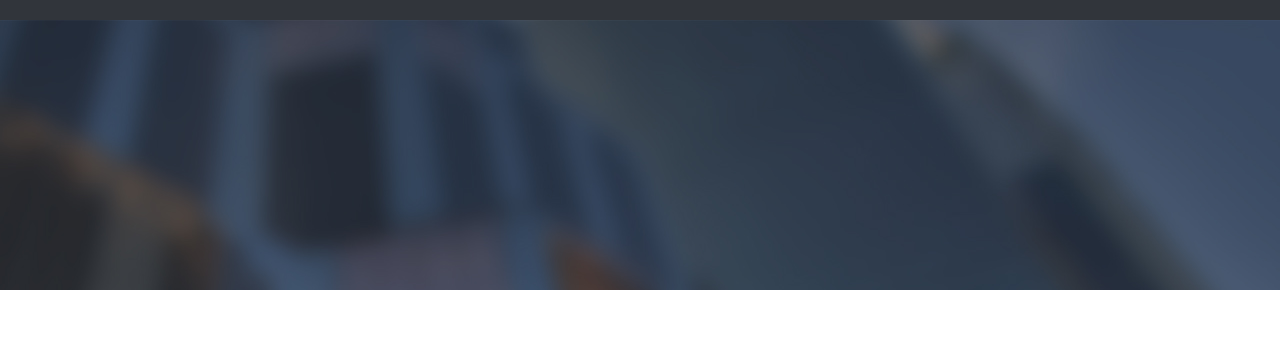
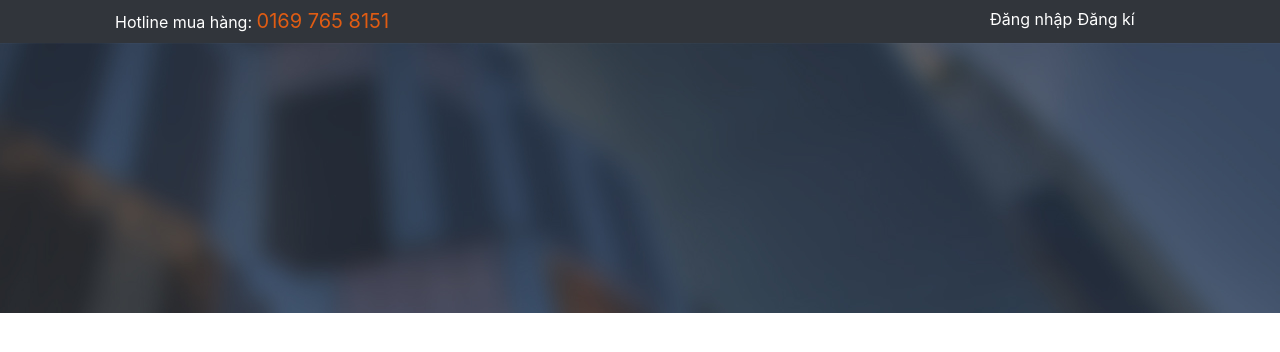
Before and after one commit to NguyenThanh0304/web-ban-hang-giam-gia, a plain HTML site: page 14520815_DinhQuangThai/trangchu.html in a window 1280 px wide. Drawn offline with Linux system fonts and the light colour scheme.

Commit message:
add_header_top

```diff
--- a/14520815_DinhQuangThai/trangchu.html
+++ b/14520815_DinhQuangThai/trangchu.html
@@ -22,7 +22,20 @@
 
 <!--row1-->
     <div id="header__top" class="row" style="width: 100%;background-color: #31353B;padding: 10px">
-
+      <div class="col-lg-10" style="margin:0 auto">
+        <div class="row">
+          <div class="col-lg-10" style="">
+            <span style="color: white">Hotline mua hàng:</span>
+            <span style="color: #E05C13;font-size: 20px">0169 765 8151</span>
+          </div>
+          <div class="col-lg-1" style="text-align: left;">
+            <a href="login.html" style="color: white;text-decoration: none;">Đăng nhập</a>
+          </div>
+          <div class="col-lg-1" style="text-align: left;">
+            <a href="registration.html" style="color: white;text-decoration: none;">Đăng kí</a>
+          </div>
+        </div>
+      </div>
     </div>
 
 <!--row2-->
```
